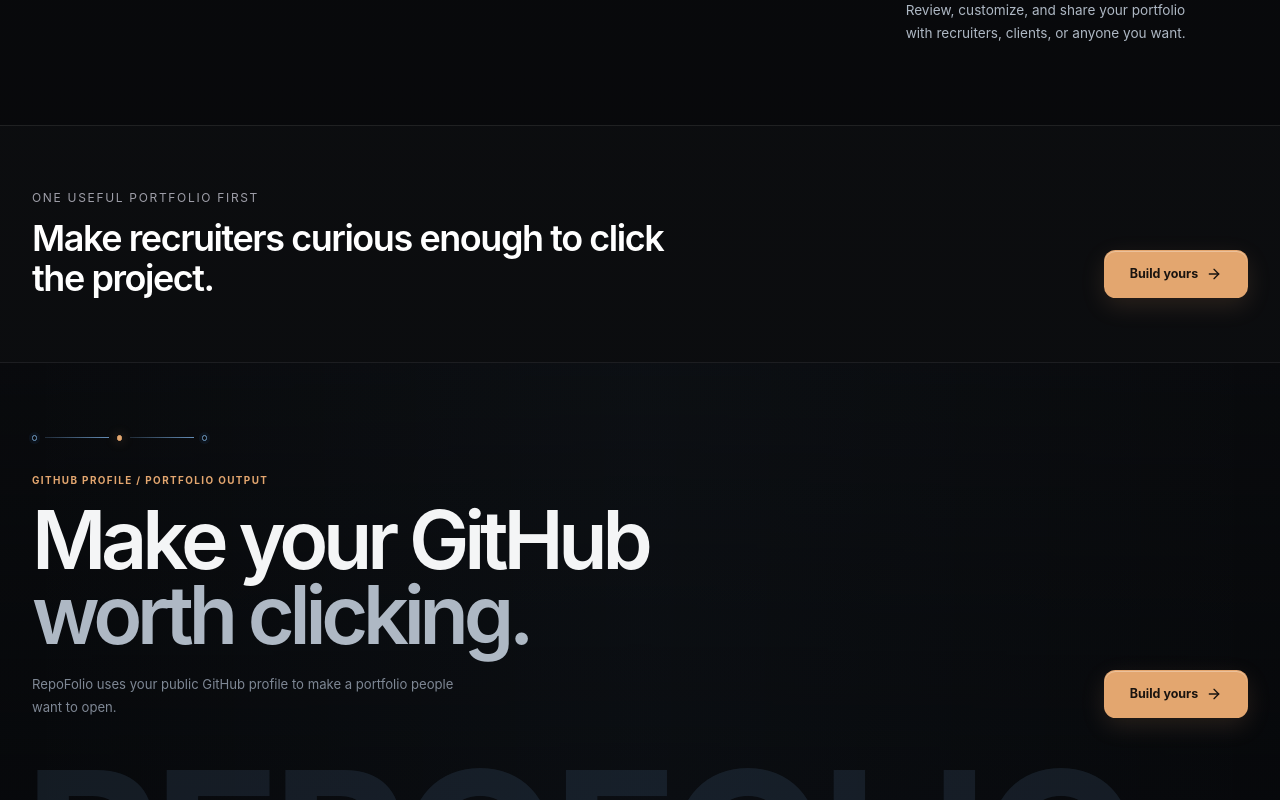
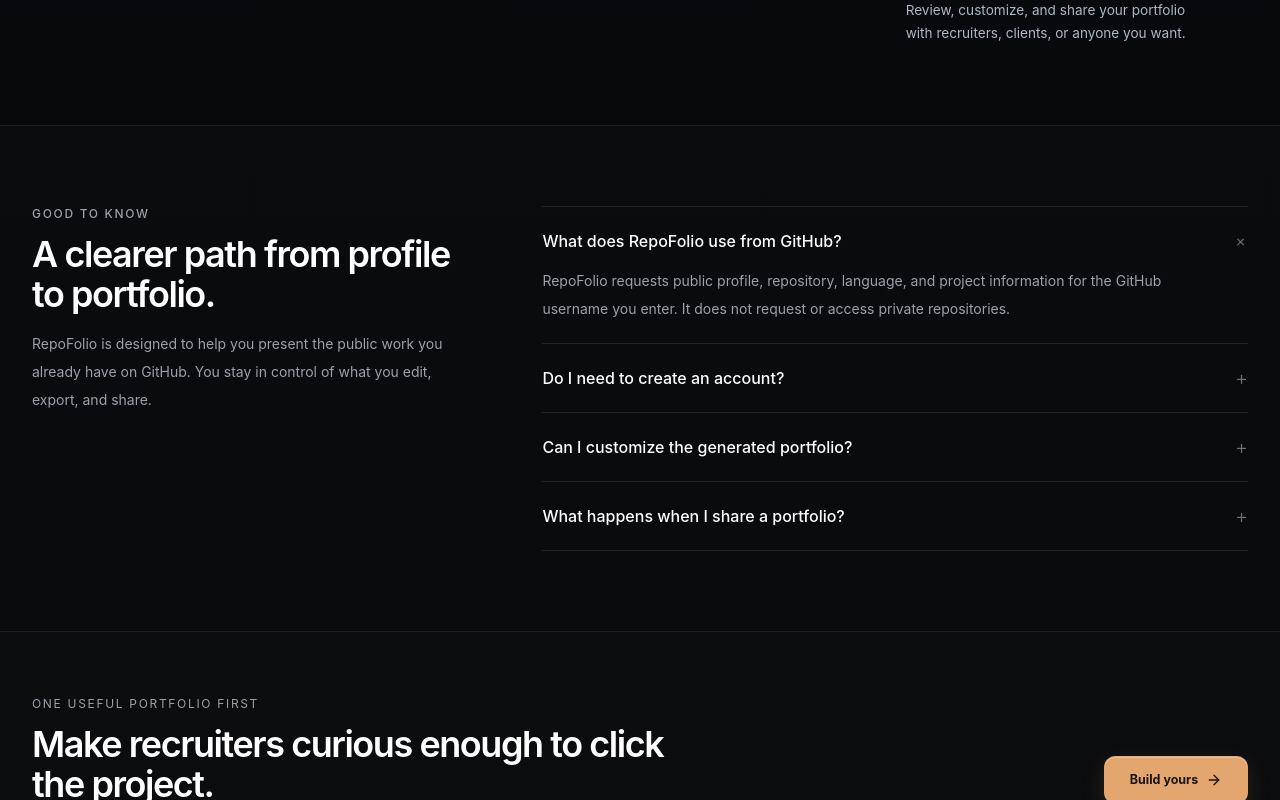
Before and after one commit to aya-abounacer/repofolio, a React (Vite) app: page / in a window 1280 px wide. Shown: the part 1740-2540 px from the top of the page. Built offline with nearby package versions, Linux system fonts and the light colour scheme; no server answers.

Commit message:
Add RepoFolio FAQ content

```diff
--- a/src/components/LandingPage.tsx
+++ b/src/components/LandingPage.tsx
@@ -134,6 +134,56 @@ export function LandingPage() {
         </div>
       </section>
 
+      <section id="faq" className="border-t border-white/8 scroll-mt-8">
+        <div className="mx-auto grid w-full max-w-7xl gap-10 px-5 py-20 sm:px-6 lg:grid-cols-[0.8fr_1.2fr] lg:px-8">
+          <div className="max-w-md">
+            <p className="text-xs font-medium uppercase tracking-[0.14em] text-zinc-400">Good to know</p>
+            <h2 className="mt-3 text-3xl font-semibold tracking-[-0.04em] text-white sm:text-4xl">A clearer path from profile to portfolio.</h2>
+            <p className="mt-4 text-sm leading-7 text-zinc-400">
+              RepoFolio is designed to help you present the public work you already have on GitHub. You stay in control of what you edit, export, and share.
+            </p>
+          </div>
+          <div className="divide-y divide-white/10 border-y border-white/10">
+            <details className="group py-5" open>
+              <summary className="flex cursor-pointer list-none items-center justify-between gap-6 text-base font-medium text-white">
+                What does RepoFolio use from GitHub?
+                <span className="text-xl font-light text-zinc-500 transition group-open:rotate-45" aria-hidden="true">+</span>
+              </summary>
+              <p className="mt-3 max-w-2xl text-sm leading-7 text-zinc-400">
+                RepoFolio requests public profile, repository, language, and project information for the GitHub username you enter. It does not request or access private repositories.
+              </p>
+            </details>
+            <details className="group py-5">
+              <summary className="flex cursor-pointer list-none items-center justify-between gap-6 text-base font-medium text-white">
+                Do I need to create an account?
+                <span className="text-xl font-light text-zinc-500 transition group-open:rotate-45" aria-hidden="true">+</span>
+              </summary>
+              <p className="mt-3 max-w-2xl text-sm leading-7 text-zinc-400">
+                No signup is required to generate and edit a portfolio. Your edits are saved in your browser. A temporary anonymous session is used for server-backed features such as sharing and profile-photo uploads.
+              </p>
+            </details>
+            <details className="group py-5">
+              <summary className="flex cursor-pointer list-none items-center justify-between gap-6 text-base font-medium text-white">
+                Can I customize the generated portfolio?
+                <span className="text-xl font-light text-zinc-500 transition group-open:rotate-45" aria-hidden="true">+</span>
+              </summary>
+              <p className="mt-3 max-w-2xl text-sm leading-7 text-zinc-400">
+                Yes. You can edit the portfolio content, choose from the available templates, preview the result, and print or export it as a PDF through your browser.
+              </p>
+            </details>
+            <details className="group py-5">
+              <summary className="flex cursor-pointer list-none items-center justify-between gap-6 text-base font-medium text-white">
+                What happens when I share a portfolio?
+                <span className="text-xl font-light text-zinc-500 transition group-open:rotate-45" aria-hidden="true">+</span>
+              </summary>
+              <p className="mt-3 max-w-2xl text-sm leading-7 text-zinc-400">
+                RepoFolio stores the selected portfolio as a shared snapshot and gives you a link. Anyone with that link can view the snapshot until you unpublish it from the browser session that created it.
+              </p>
+            </details>
+          </div>
+        </div>
+      </section>
+
       <section className="landing-final-cta border-t border-white/8">
         <div className="mx-auto flex w-full max-w-7xl flex-col gap-6 px-5 py-16 sm:px-6 md:flex-row md:items-end md:justify-between lg:px-8">
           <div className="max-w-2xl">
@@ -168,6 +218,7 @@ export function LandingPage() {
           <div className="landing-footer-base">
             <nav className="landing-footer-links" aria-label="Footer navigation">
               <a href="#how-it-works">How it works <ArrowRight size={13} /></a>
+              <a href="#faq">FAQ</a>
               <a href="/privacy">Privacy</a>
               <a href="/terms">Terms</a>
               <a href="/contact">Contact</a>
```
